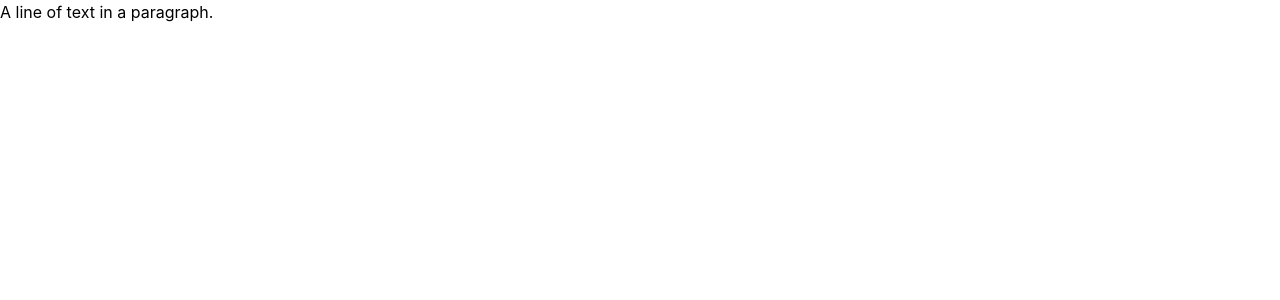
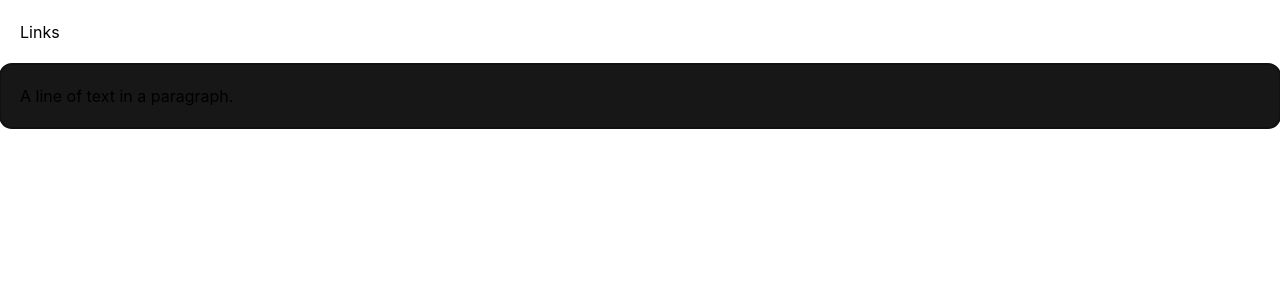
Before and after one commit to unstablectrl/flumph, a Next.js app: page /home/Home in a window 1280 px wide. Shown: the top 300 px of the page. Built offline with nearby package versions, Linux system fonts and the light colour scheme.

Commit message:
Add slate basic examples - Add slate type definitions - Add slate custom elements - Update tscofig target ES6

```diff
--- /dev/null
+++ b/components/CustomSlateElement.tsx
@@ -0,0 +1,22 @@
+import { FC } from 'react'
+import { RenderElementProps } from 'slate-react'
+
+export const Element: FC<RenderElementProps> = props => {
+  switch (props.element.type) {
+    case 'code':
+      return <CodeElement {...props} />
+    default:
+      return <DefaultElement {...props} />
+  }
+}
+const CodeElement: FC<RenderElementProps> = ({ children, attributes }) => {
+  return (
+    <pre {...attributes}>
+      <code className="font-mono bg-stone-700 rounded p-1">{children}</code>
+    </pre>
+  )
+}
+
+const DefaultElement: FC<RenderElementProps> = ({ attributes, children }) => {
+  return <p {...attributes}>{children}</p>
+}
--- a/pages/home/Home.tsx
+++ b/pages/home/Home.tsx
@@ -1,42 +1,95 @@
 // Import React dependencies.
-import { FC, useMemo, useState } from 'react'
+import { Element } from 'components/CustomSlateElement'
+import Head from 'next/head'
+import Link from 'next/link'
+import type { KeyboardEvent } from 'react'
+import { FC, useCallback, useRef, useState } from 'react'
 // TypeScript users only add this code
-import { BaseEditor, createEditor, Descendant } from 'slate'
+import type { BaseEditor, Descendant, Node } from 'slate'
 // Import the Slate components and React plugin.
-import { Editable, ReactEditor, Slate, withReact } from 'slate-react'
+import { createEditor, Editor, Transforms } from 'slate'
+import type { ReactEditor, RenderElementProps } from 'slate-react'
+import { Editable, Slate, withReact } from 'slate-react'
+import type { CustomElement } from 'types/slate'
+import { hasOwnProperty } from 'utils/typescript'
 
-type CustomElement = { type: 'paragraph'; children: CustomText[] }
-type CustomText = { text: string }
-
-declare module 'slate' {
-  interface CustomTypes {
-    Editor: BaseEditor & ReactEditor
-    Element: CustomElement
-    Text: CustomText
-  }
-}
 interface HomeProps {}
 
 const Home: FC<HomeProps> = () => {
   // Create a Slate editor object that won't change across renders.
-  const editor = useMemo(() => withReact(createEditor()), [])
-  // Also you must annotate `useState<Descendant[]>` and the editor's initial value.
+  // Workaround for fast reloads
+  // https://github.com/ianstormtaylor/slate/issues/4081
+  const editorRef = useRef<BaseEditor & ReactEditor>()
+  if (!editorRef.current) editorRef.current = withReact(createEditor())
+  const editor = editorRef.current
   const initialValue: CustomElement[] = [
     {
       type: 'paragraph',
       children: [{ text: 'A line of text in a paragraph.' }],
     },
   ]
+  // Also you must annotate `useState<Descendant[]>` and the editor's initial value.
   const [value, setValue] = useState<Descendant[]>(initialValue)
 
+  const onKeyDown = (event: KeyboardEvent<HTMLInputElement>) => {
+    if (event.key === '&') {
+      event.preventDefault()
+      editor.insertText('and')
+    }
+    if (event.key === '`' && event.ctrlKey) {
+      // Prevent the "`" from being inserted by default.
+      event.preventDefault()
+      // Determine whether any of the currently selected blocks are code blocks.
+
+      const [match] = Editor.nodes(editor, {
+        match: (node: Node) => {
+          if (hasOwnProperty(node, 'type')) return node.type === 'code'
+          return false
+        },
+      })
+
+      // const match = test.next()
+      // Toggle the block type depending on whether there's already a match.
+      Transforms.setNodes(
+        editor,
+        { type: match ? 'paragraph' : 'code' },
+        { match: n => Editor.isBlock(editor, n) },
+      )
+    }
+  }
+
+  // Define a rendering function based on the element passed to `props`. We use
+  // `useCallback` here to memoize the function for subsequent renders.
+  const renderElement = useCallback(
+    (props: RenderElementProps) => <Element {...props} />,
+    [],
+  )
+
   return (
+    <div className="">
+      <Head>
+        <title>Editords</title>
+      </Head>
+      <div className="p-5">
+        <Link href="/">
+          <a>Links</a>
+        </Link>
+      </div>
+      <div className="container m-auto">
         <Slate
           editor={editor}
           value={value}
           onChange={newValue => setValue(newValue)}
         >
-      <Editable />
+          <Editable
+            className="p-5 rounded-xl bg-neutral-900"
+            autoFocus
+            renderElement={renderElement}
+            onKeyDown={onKeyDown}
+          />
         </Slate>
+      </div>
+    </div>
   )
 }
 
--- a/tailwind.config.js
+++ b/tailwind.config.js
@@ -6,9 +6,9 @@ module.exports = {
   theme: {
     extend: {
       fontFamily: {
-        sans: ['Fira Code', '-apple-system', 'sans-serif'],
+        sans: ['-apple-system', 'sans-serif'],
         serif: ['serif'],
-        mono: ['monospace'],
+        mono: ['Fira Code', 'monospace'],
       },
     },
   },
--- a/tsconfig.json
+++ b/tsconfig.json
@@ -1,6 +1,6 @@
 {
   "compilerOptions": {
-    "target": "es5",
+    "target": "es6",
     "lib": ["dom", "dom.iterable", "esnext"],
     "allowJs": true,
     "skipLibCheck": true,
--- /dev/null
+++ b/utils/typescript.ts
@@ -0,0 +1,6 @@
+export function hasOwnProperty<X extends {}, Y extends PropertyKey>(
+  obj: X,
+  prop: Y,
+): obj is X & Record<Y, unknown> {
+  return obj.hasOwnProperty(prop)
+}
```
Also changed, not shown: types/slate.d.ts (added, +28 -0 lines). Lines whose indentation alone changed are shown as unchanged.
